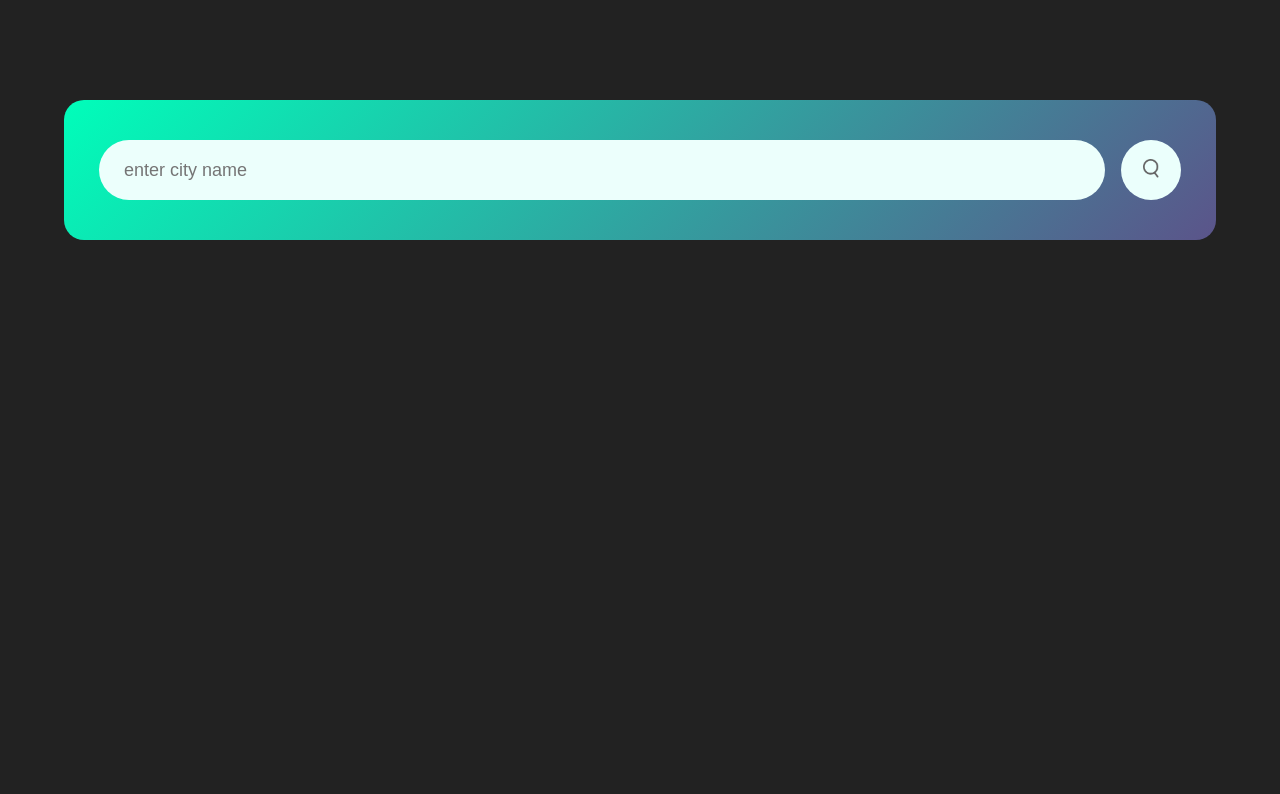
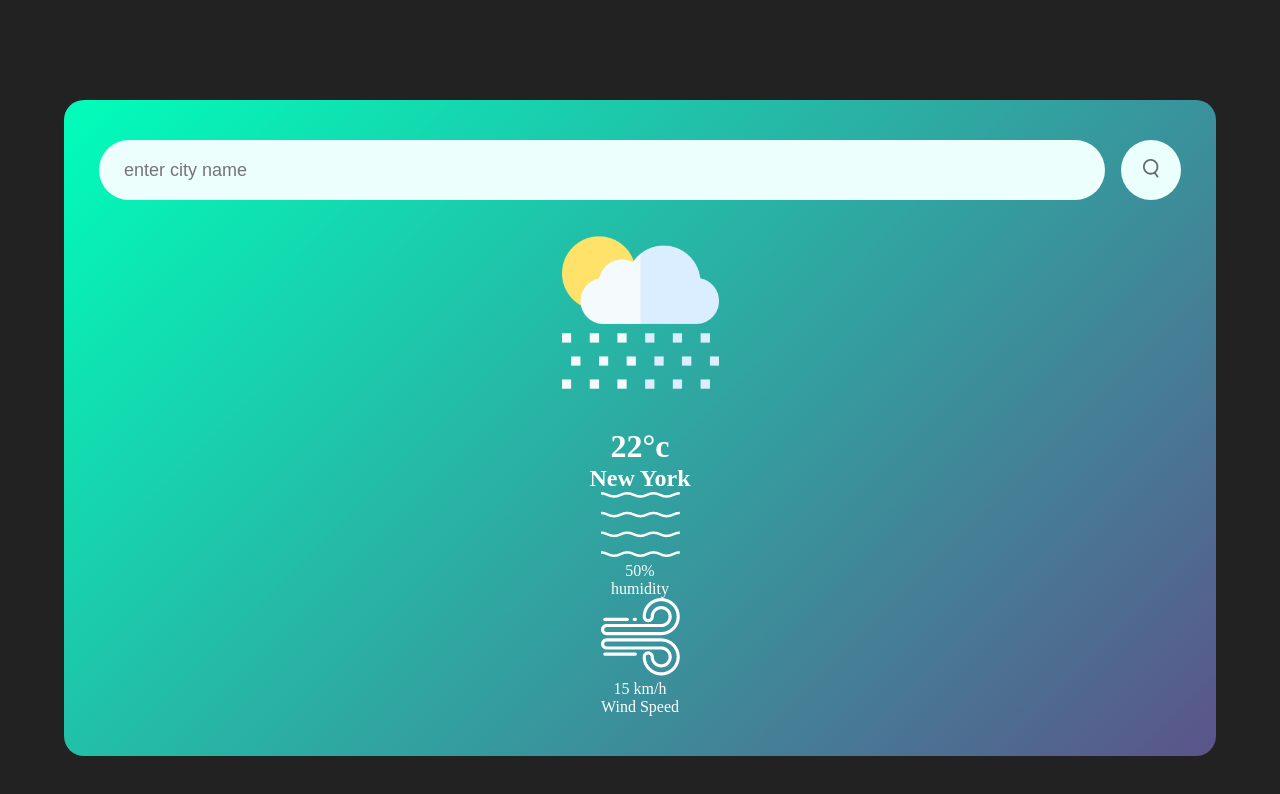
Before and after one commit to abubakar83/weather_app, a plain HTML site: page index.html in a window 1280 px wide. Drawn offline with Linux system fonts and the light colour scheme.

Commit message:
add some data more data in html file

```diff
--- a/index.html
+++ b/index.html
@@ -12,5 +12,32 @@
         <input type="text" placeholder="enter city name" spellcheck="false" />
         <button><img src="images/search.png" /></button>
       </div>
+
+      <div class="weather">
+        <img src="./images/rain.png" class="weather-icon" />
+        <h1 class="temp">22°c</h1>
+        <h2 class="city">New York</h2>
+
+        <div class="details">
+          <div class="col">
+            <img src="./images/humidity.png" />
+            <div>
+              <p class="humidity">50%</p>
+              <p>humidity</p>
+            </div>
+          </div>
+
+          <div class="details">
+          <div class="col">
+            <img src="./images/wind.png" />
+            <div>
+              <p class="wind">15 km/h</p>
+              <p>Wind Speed</p>
+            </div>
+          </div>
+
+        </div>
+      </div>
+    </div>
   </body>
 </html>
```
